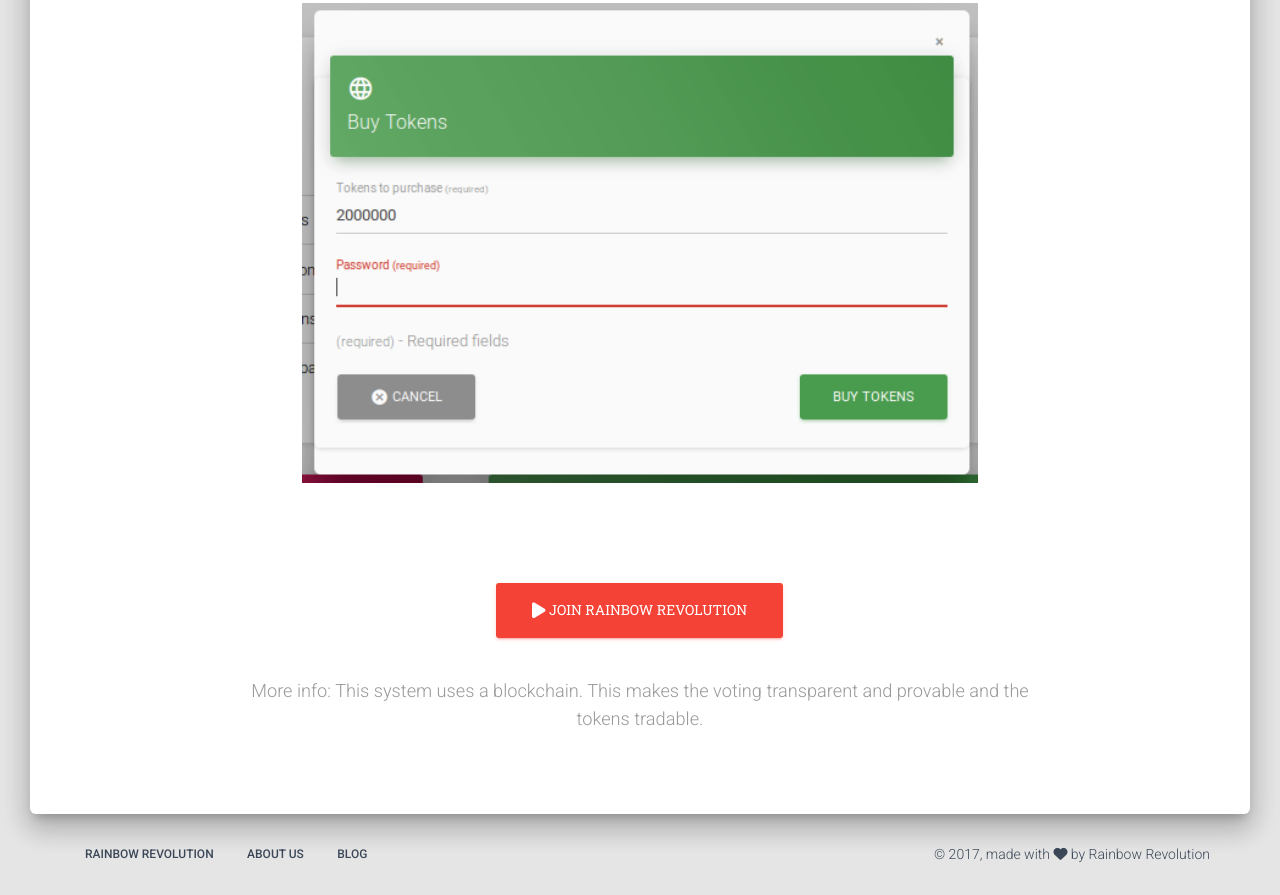
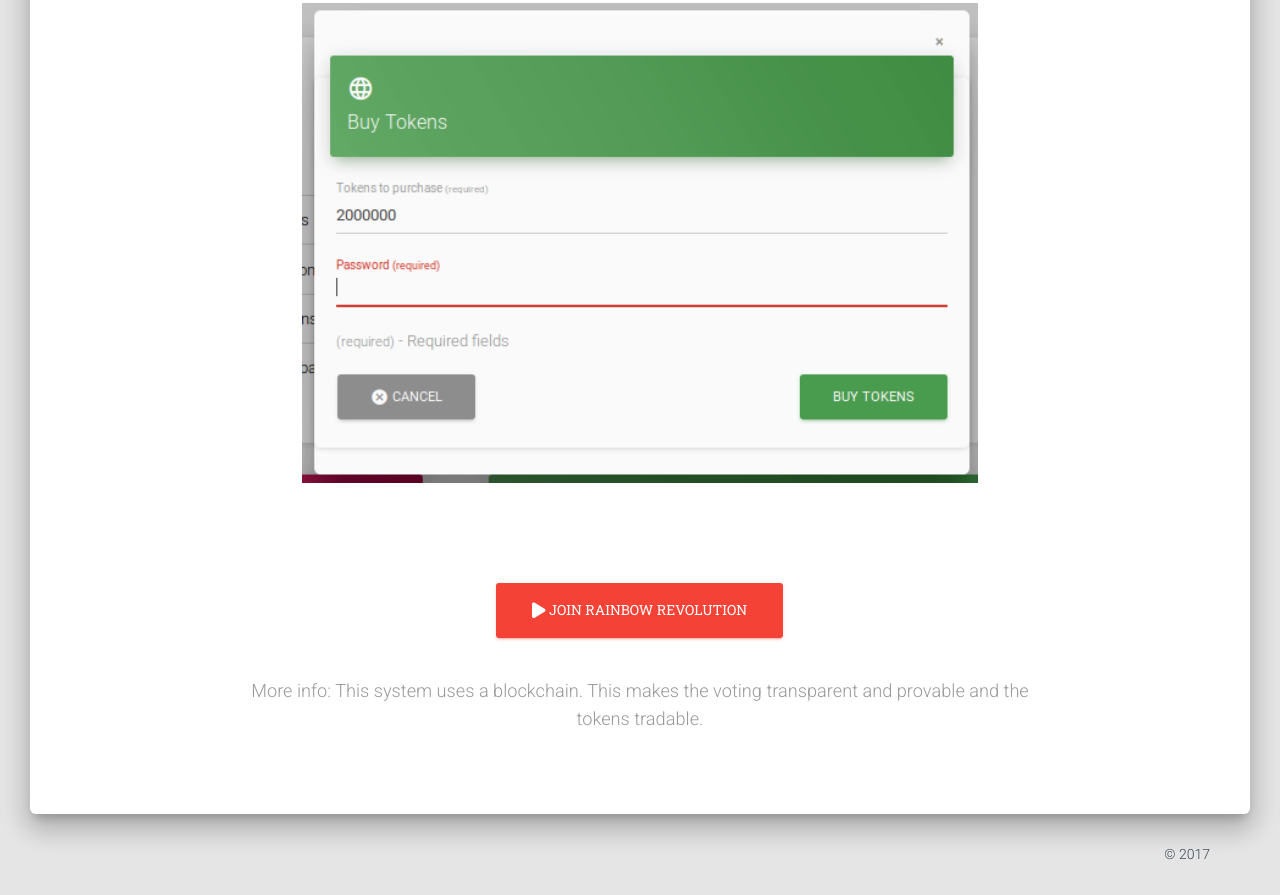
Before and after one commit to win2win/LiquidDemocracy, a plain HTML site: page pages/intro.html in a window 1280 px wide. Shown: the part 3472-4367 px from the top of the page. Drawn offline with Linux system fonts and the light colour scheme.

Commit message:
intro updates

```diff
--- a/pages/intro.html
+++ b/pages/intro.html
@@ -8,7 +8,7 @@
 
 	<title>Intro Rainbow Revolution</title>
 
-	<meta content='width=device-width, initial-scale=1.0, maximum-scale=1.0, user-scalable=0' name='viewport' />
+	<meta content="width=device-width, initial-scale=1.0, maximum-scale=1.0, user-scalable=0" name="viewport" />
 
 	<!--     Fonts and icons     -->
 	<link rel="stylesheet" type="text/css" href="https://fonts.googleapis.com/css?family=Roboto:300,400,500,700|Roboto+Slab:400,700|Material+Icons" />
@@ -170,31 +170,14 @@ This system uses a blockchain. This makes the voting transparent and provable an
             </div>
         </div>
 
-	</div>
 
     <footer class="footer">
         <div class="container">
             <nav class="pull-left">
-                <ul>
-                    <li>
-                        <a href="vote.rainbowrevolution.co">
-                            Rainbow Revolution
-                        </a>
-                    </li>
-					<li>
-                        <a href="vote.rainbowrevolution.co">
-                           About Us
-                        </a>
-                    </li>
-                    <li>
-                        <a href="vote.rainbowrevolution.co">
-                           Blog
-                        </a>
-                    </li>
-                </ul>
+
             </nav>
             <div class="copyright pull-right">
-                &copy; <script>document.write(new Date().getFullYear())</script>, made with <i class="fa fa-heart heart"></i> by Rainbow Revolution
+                &copy; <script>document.write(new Date().getFullYear())</script>
             </div>
         </div>
     </footer>
@@ -204,6 +187,4 @@ This system uses a blockchain. This makes the voting transparent and provable an
 	<script src="../assets/js/jquery.min.js" type="text/javascript"></script>
 	<script src="../assets/js/bootstrap.min.js" type="text/javascript"></script>
 	<script src="../assets/js/material.min.js"></script>
-
-
 </html>
```
